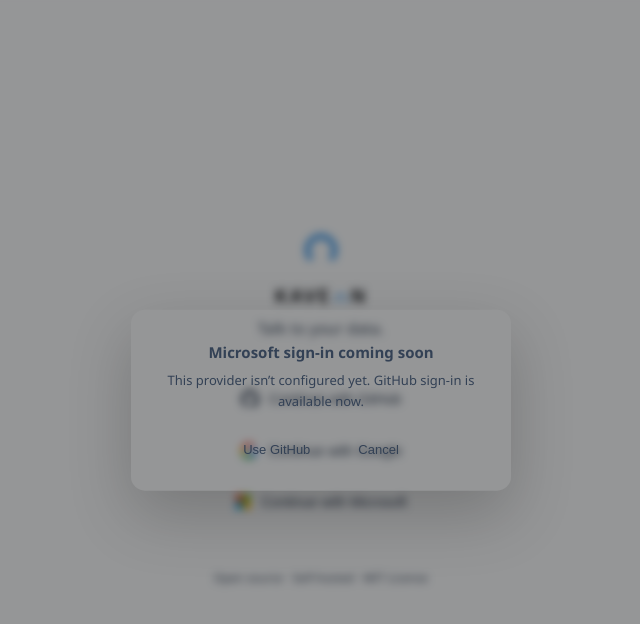
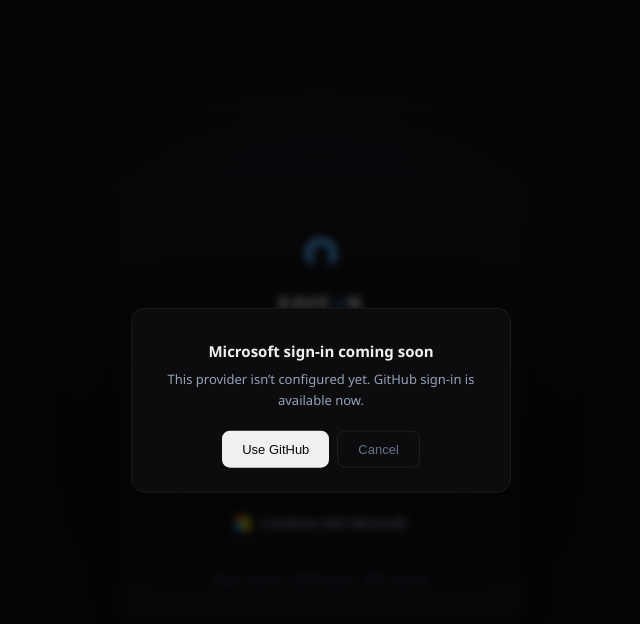
Before and after one commit to PruthviProdduturi/Kaveon, a Next.js app in the folder apps/kaveon-web/: page / in a window 1280 px wide. Both pictures are taken after a click on the button "Continue with Microsoft". Shown: the top 624 px of the page, without its empty margins (319-959 px from the left). Built offline with nearby package versions, Linux system fonts and the light colour scheme; no server answers.

Commit message:
fix: login page — always dark, card layout, hardcoded dark colors

```diff
--- a/apps/kaveon-web/components/AuthScreen.tsx
+++ b/apps/kaveon-web/components/AuthScreen.tsx
@@ -10,6 +10,17 @@ export function AuthScreen() {
 	const [toast, setToast] = useState<string | null>(null);
 
 	const dismissToast = useCallback(() => setToast(null), []);
+
+	// Force dark mode on login page
+	useEffect(() => {
+		document.documentElement.setAttribute("data-theme", "dark");
+		return () => {
+			// Restore user preference on unmount
+			const saved = localStorage.getItem("kaveon-theme");
+			if (saved) document.documentElement.setAttribute("data-theme", saved);
+			else document.documentElement.removeAttribute("data-theme");
+		};
+	}, []);
 
 	useEffect(() => {
 		if (!toast) return;
@@ -37,7 +48,7 @@ export function AuthScreen() {
 				flexDirection: "column",
 				alignItems: "center",
 				justifyContent: "center",
-				background: "var(--bg-primary)",
+				background: "#09090b",
 				padding: 20,
 			}}
 		>
@@ -45,49 +56,77 @@ export function AuthScreen() {
 			<div
 				style={{
 					position: "absolute",
-					top: "30%",
+					top: "35%",
 					left: "50%",
 					transform: "translate(-50%, -50%)",
-					width: 600,
-					height: 400,
+					width: 700,
+					height: 500,
 					borderRadius: "50%",
-					background: "radial-gradient(ellipse, rgba(var(--accent-rgb), 0.06) 0%, transparent 70%)",
+					background: "radial-gradient(ellipse, rgba(74, 158, 232, 0.08) 0%, transparent 70%)",
 					pointerEvents: "none",
 				}}
 			/>
 
+			{/* Card */}
+			<div
+				style={{
+					position: "relative",
+					width: "100%",
+					maxWidth: 400,
+					background: "#0c0c0f",
+					border: "1px solid rgba(255,255,255,0.06)",
+					borderRadius: 16,
+					padding: "44px 36px 36px",
+					boxShadow: "0 32px 80px rgba(0,0,0,0.5)",
+					display: "flex",
+					flexDirection: "column",
+					alignItems: "center",
+				}}
+			>
 				{/* Logo */}
-			<div style={{ marginBottom: 12, position: "relative" }}>
-				<KaveonMark size={56} useDirectColor />
+				<div style={{ marginBottom: 14 }}>
+					<KaveonMark size={52} useDirectColor />
 				</div>
 
-			{/* Wordmark */}
-			<KaveonWordmark height={18} />
+				{/* Wordmark — white text on dark */}
+				<div style={{ marginBottom: 6 }}>
+					<span
+						style={{
+							display: "inline-flex",
+							alignItems: "center",
+							gap: 0,
+							fontSize: 16,
+							fontWeight: 600,
+							fontFamily: "'Inter', system-ui, sans-serif",
+							letterSpacing: "2.5px",
+							color: "#f0f0f2",
+							textTransform: "uppercase",
+						}}
+					>
+						KAVE
+						<KaveonMark size={17} useDirectColor />
+						N
+					</span>
+				</div>
 
 				{/* Tagline */}
 				<p
 					style={{
-					fontSize: 15,
+						fontSize: 14,
 						fontWeight: 300,
-					color: "var(--text-muted)",
-					margin: "12px 0 40px",
+						color: "#64748b",
+						margin: "0 0 32px",
 						letterSpacing: "0.3px",
 					}}
 				>
 					Talk to your data.
 				</p>
 
-			{/* Sign-in card */}
-			<div
-				style={{
-					width: "100%",
-					maxWidth: 360,
-					display: "flex",
-					flexDirection: "column",
-					gap: 10,
-					position: "relative",
-				}}
-			>
+				{/* Divider */}
+				<div style={{ width: "100%", height: 1, background: "rgba(255,255,255,0.06)", marginBottom: 24 }} />
+
+				{/* OAuth buttons */}
+				<div style={{ width: "100%", display: "flex", flexDirection: "column", gap: 10 }}>
 					{/* GitHub */}
 					<button
 						type="button"
@@ -103,8 +142,8 @@ export function AuthScreen() {
 							fontWeight: 500,
 							borderRadius: 10,
 							cursor: "pointer",
-						background: "var(--text-primary)",
-						color: "var(--bg-primary)",
+							background: "#f0f0f2",
+							color: "#09090b",
 							border: "none",
 							transition: "all 0.15s",
 						}}
@@ -130,9 +169,9 @@ export function AuthScreen() {
 							fontWeight: 500,
 							borderRadius: 10,
 							cursor: "pointer",
-						background: "var(--bg-surface)",
-						color: "var(--text-primary)",
-						border: "1px solid var(--border)",
+							background: "transparent",
+							color: "#94a3b8",
+							border: "1px solid rgba(255,255,255,0.08)",
 							transition: "all 0.15s",
 						}}
 					>
@@ -160,9 +199,9 @@ export function AuthScreen() {
 							fontWeight: 500,
 							borderRadius: 10,
 							cursor: "pointer",
-						background: "var(--bg-surface)",
-						color: "var(--text-primary)",
-						border: "1px solid var(--border)",
+							background: "transparent",
+							color: "#94a3b8",
+							border: "1px solid rgba(255,255,255,0.08)",
 							transition: "all 0.15s",
 						}}
 					>
@@ -176,17 +215,18 @@ export function AuthScreen() {
 					</button>
 				</div>
 
-			{/* Footer */}
+				{/* Footer inside card */}
 				<p
 					style={{
 						fontSize: 11,
-					color: "var(--text-faint)",
-					marginTop: 48,
+						color: "#334155",
+						marginTop: 28,
 						letterSpacing: "0.3px",
 					}}
 				>
 					Open source · Self-hosted · MIT License
 				</p>
+			</div>
 
 			{/* Coming-soon modal */}
 			{toast && (
@@ -196,7 +236,7 @@ export function AuthScreen() {
 						style={{
 							position: "fixed",
 							inset: 0,
-							background: "rgba(0,0,0,0.4)",
+							background: "rgba(0,0,0,0.5)",
 							backdropFilter: "blur(4px)",
 							zIndex: 99,
 						}}
@@ -209,47 +249,30 @@ export function AuthScreen() {
 							transform: "translate(-50%, -50%)",
 							maxWidth: 380,
 							width: "calc(100% - 40px)",
-							background: "var(--bg-surface)",
-							border: "1px solid var(--border)",
+							background: "#0c0c0f",
+							border: "1px solid rgba(255,255,255,0.06)",
 							borderRadius: 14,
 							padding: "32px 28px 24px",
-							boxShadow: "0 24px 64px rgba(0,0,0,0.2)",
+							boxShadow: "0 24px 64px rgba(0,0,0,0.4)",
 							zIndex: 100,
 							textAlign: "center",
 						}}
 					>
-						<div
-							style={{
-								fontSize: 15,
-								fontWeight: 600,
-								color: "var(--text-primary)",
-								marginBottom: 8,
-							}}
-						>
+						<div style={{ fontSize: 15, fontWeight: 600, color: "#f0f0f2", marginBottom: 8 }}>
 							{toast} sign-in coming soon
 						</div>
-						<div
-							style={{
-								fontSize: 13,
-								color: "var(--text-secondary)",
-								lineHeight: 1.6,
-								marginBottom: 20,
-							}}
-						>
+						<div style={{ fontSize: 13, color: "#94a3b8", lineHeight: 1.6, marginBottom: 20 }}>
 							This provider isn&rsquo;t configured yet. GitHub sign-in is available now.
 						</div>
 						<div style={{ display: "flex", gap: 8, justifyContent: "center" }}>
 							<button
 								type="button"
-								onClick={() => {
-									setToast(null);
-									start("github");
-								}}
+								onClick={() => { setToast(null); start("github"); }}
 								style={{
 									padding: "10px 20px",
 									borderRadius: 8,
-									background: "var(--text-primary)",
-									color: "var(--bg-primary)",
+									background: "#f0f0f2",
+									color: "#09090b",
 									border: "none",
 									fontSize: 13,
 									fontWeight: 500,
@@ -265,8 +288,8 @@ export function AuthScreen() {
 									padding: "10px 20px",
 									borderRadius: 8,
 									background: "transparent",
-									color: "var(--text-muted)",
-									border: "1px solid var(--border)",
+									color: "#64748b",
+									border: "1px solid rgba(255,255,255,0.08)",
 									fontSize: 13,
 									cursor: "pointer",
 								}}
```
Lines whose indentation alone changed are shown as unchanged.
